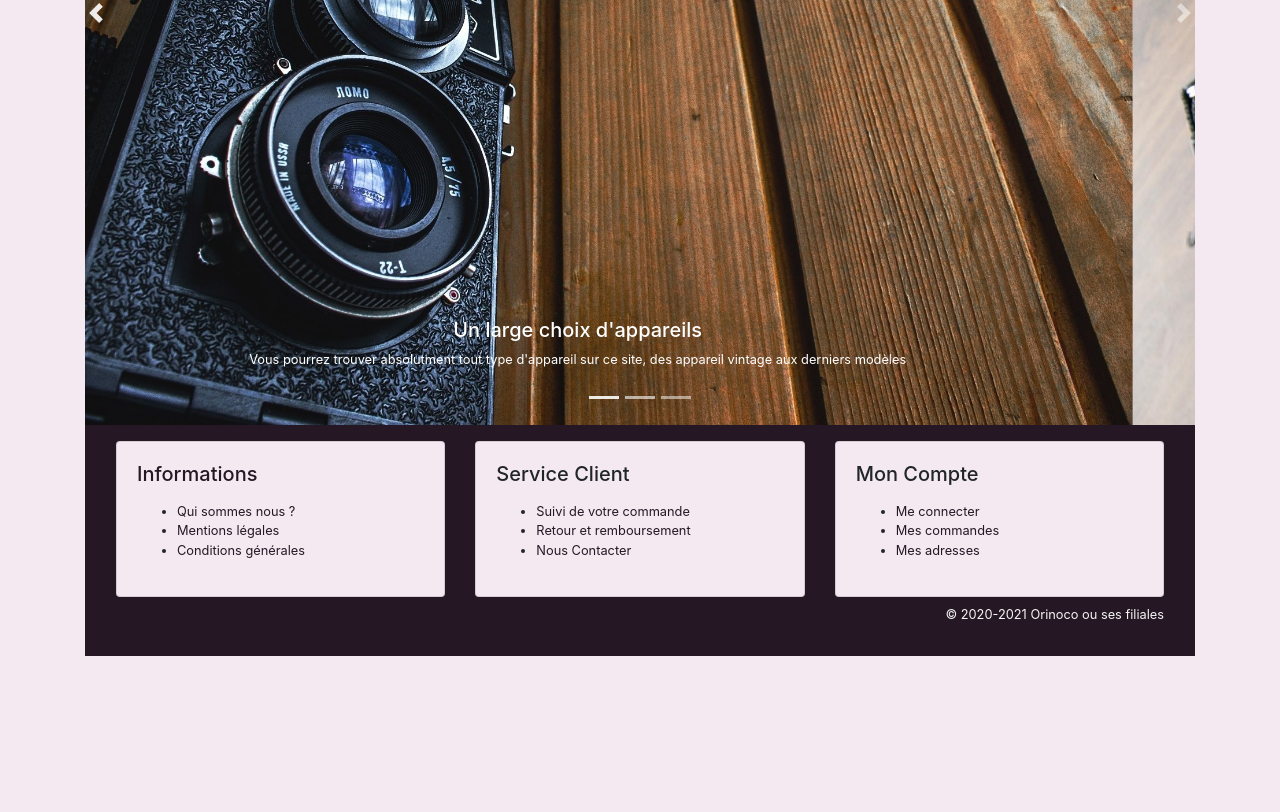
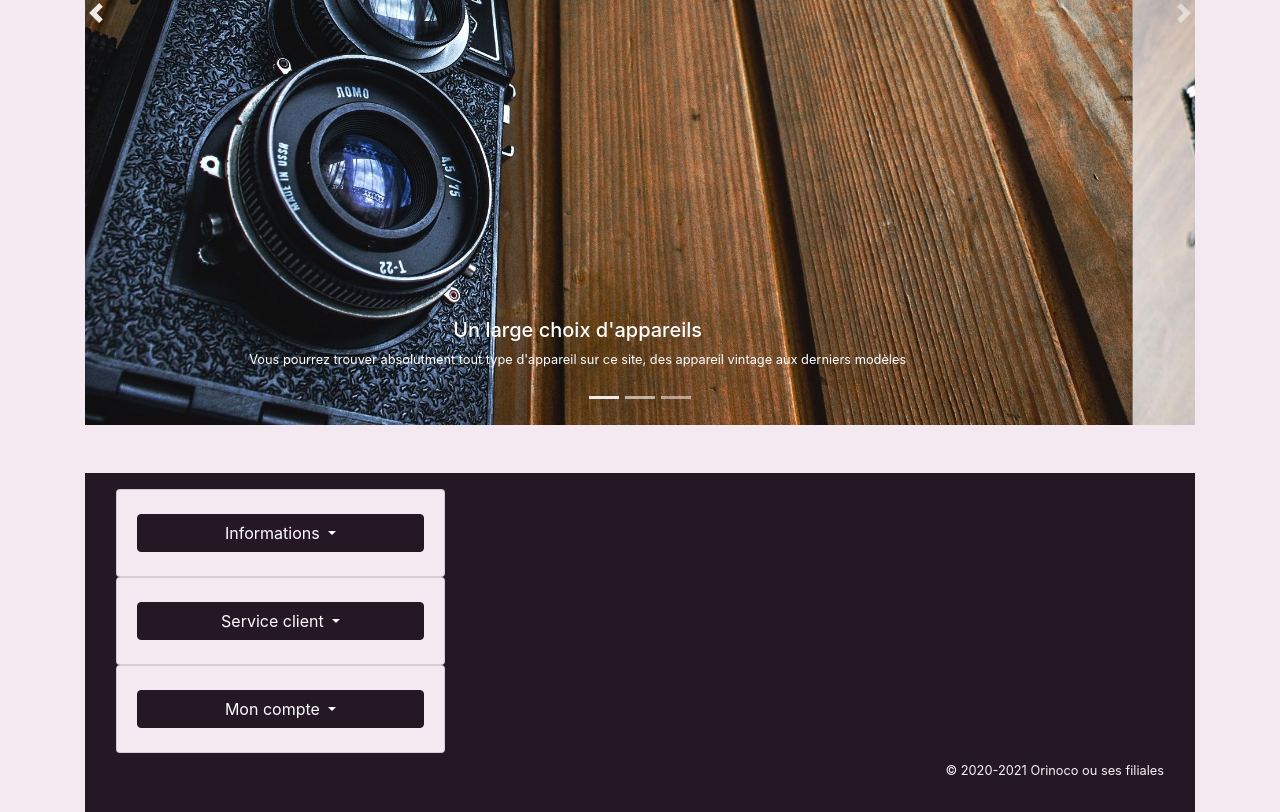
Before and after one commit to andygarcia06/Oripictures-By-Orinoco, a plain HTML site: page index.html in a window 1280 px wide. Shown: the part 387-1199 px from the top of the page. Before the commit the page ends 1043 px from the top, so only its background shows below. Drawn offline with nearby package versions, Linux system fonts and the light colour scheme; files whose address does not match are found by name; a web font is replaced by a local one.

Commit message:
modification du footer en dropdow

```diff
--- a/index.html
+++ b/index.html
@@ -55,9 +55,9 @@
      <div class="carousel slide text-md-center" data-ride="carousel" id="carouselExample">
 
         <ol class="carousel-indicators">
-          <li data-target="#carouselExample" data-slide-to="1" class="active"></li>
+          <li data-target="#carouselExample" data-slide-to="0" class="active"></li>
+          <li data-target="#carouselExample" data-slide-to="1"></li>
           <li data-target="#carouselExample" data-slide-to="2"></li>
-          <li data-target="#carouselExample" data-slide-to="3"></li>
         </ol>
 
         <div class="carousel-inner">
@@ -76,7 +76,6 @@
                 <p>De la focal à l'objectif, numérique ou print, nous offrons de nombreuses options et variantes de nos appareils</p>
               </div>
             </div>
-          </div>
 
           <div class="carousel-item">
             <img src="img/image-slider-3.jpg" alt="image d'un appreil photo vintage " class="d-block w-100" />
@@ -99,7 +98,10 @@
           <span class="carousel-control-next-icon text-secondary"></span>
         </a>
 
+
       </div>
+
+
       <!--Première section titre -->
      <!-- <section id="first_section">
         <figure id="fond-photo-ourson">
@@ -112,7 +114,7 @@
     </section> -->
 
     <!--Section vente des articles-->
-    <section id="catalogue" class="partie__pictures">
+    <section id="catalogue" class="m-5 partie__pictures ">
 
     </section>
 
@@ -120,45 +122,51 @@
     <!-- FOOTER -->
     <footer class="container bg-secondary p-3">
         <div class="row row-cols-1 row-cols-md-3 m-0">
-            <div class="col">
-              <div class="card h-100 bg-primary">
-                <div class="card-body">
-                  <h5 class="card-title text-secondary">Informations</h5>
-                  <p class="card-text">
-                    <ul>
-                        <li><a class="text-secondary"href="#">Qui sommes nous ?</a></li>
-                        <li><a class="text-secondary" href="#">Mentions légales</a></li>
-                        <li><a class="text-secondary" href="#">Conditions générales</a></li>
-                    </ul>
-                </p>
+
+          <div class="col-lg-4">
+              <div class="card h-100 bg-primary py-1">
+                <div class="dropdown card-body">
+                  <button class="btn btn-secondary btn-block dropdown-toggle d-block m-auto card-title" type="button" id="dropdownMenuButton" data-toggle="dropdown" aria-haspopup="true" aria-expanded="false">
+                    Informations
+                  </button>
+                  <div class="dropdown-menu" aria-labelledby="dropdownMenuButton">
+                    <a class="dropdown-item" href="#">Qui sommes-nous ?</a>
+                    <a class="dropdown-item" href="#">Mentions légales</a>
+                    <a class="dropdown-item" href="#">Conditions générales</a>
+                  </div>
                 </div>
               </div>
+            </div>
+          </div>
 
-            </div>
-            <div class="col">
-              <div class="card h-100 bg-primary">
-                <div class="card-body">
-                  <h5 class="card-title">Service Client</h5>
-                  <p class="card-text"><ul>
-                    <li><a class="text-secondary" href="#">Suivi de votre commande</a></li>
-                    <li><a class="text-secondary" href="#">Retour et remboursement</a></li>
-                    <li><a class="text-secondary"href="#">Nous Contacter</a></li>
-                </ul>
-            </p>
+            <div class="col-lg-4">
+              <div class="card h-100 bg-primary py-1">
+                <div class="dropdown card-body">
+                  <button class="btn btn-secondary btn-block dropdown-toggle d-block m-auto card-title" type="button" id="dropdownMenuButton" data-toggle="dropdown" aria-haspopup="true" aria-expanded="false">
+                    Service client
+                  </button>
+                  <div class="dropdown-menu" aria-labelledby="dropdownMenuButton">
+                    <a class="dropdown-item" href="#">Suivi de votre commande</a>
+                    <a class="dropdown-item" href="#">Retour et remboursement</a>
+                    <a class="dropdown-item" href="#">Nous contacter</a>
+                  </div>
                 </div>
               </div>
+            </div>
+          </div>
 
-            </div>
-            <div class="col">
-              <div class="card h-100 bg-primary">
-                <div class="card-body">
-                  <h5 class="card-title">Mon Compte</h5>
-                  <p class="card-text"><ul>
-                    <li><a class="text-secondary" href="#">Me connecter</a></li>
-                    <li><a class="text-secondary" href="#">Mes commandes</a></li>
-                    <li><a class="text-secondary" href="#">Mes adresses</a></li>
-                </ul>
-            </p>
+
+            <div class="col-lg-4">
+              <div class="card h-100 bg-primary py-1">
+                <div class="dropdown card-body">
+                  <button class="btn btn-secondary btn-block dropdown-toggle d-block m-auto card-title" type="button" id="dropdownMenuButton" data-toggle="dropdown" aria-haspopup="true" aria-expanded="false">
+                    Mon compte
+                  </button>
+                  <div class="dropdown-menu" aria-labelledby="dropdownMenuButton">
+                    <a class="dropdown-item" href="#">Me Connecter</a>
+                    <a class="dropdown-item" href="#">Mes commandes</a>
+                    <a class="dropdown-item" href="#">Mes adresses</a>
+                  </div>
                 </div>
               </div>
             </div>
```
